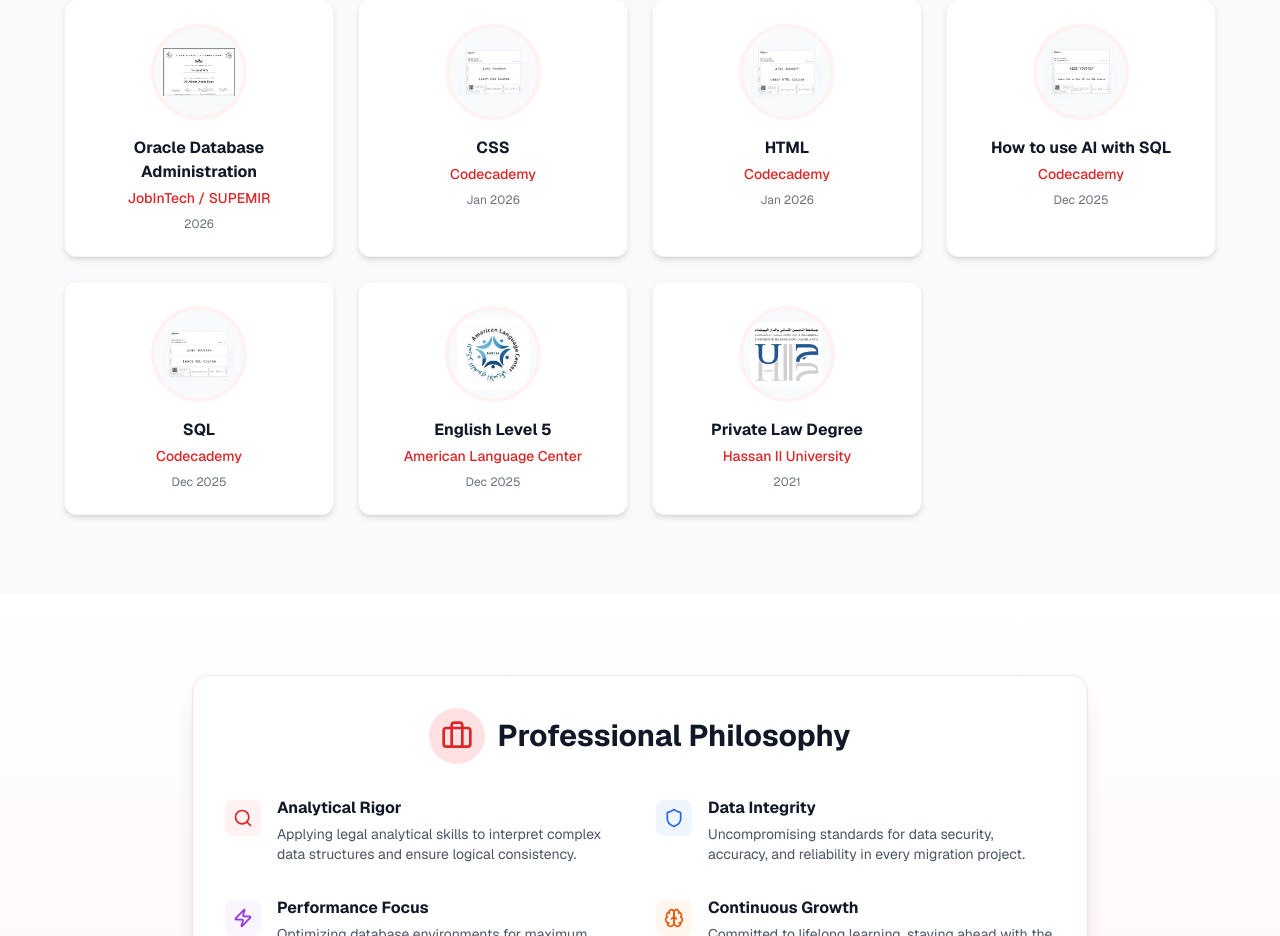
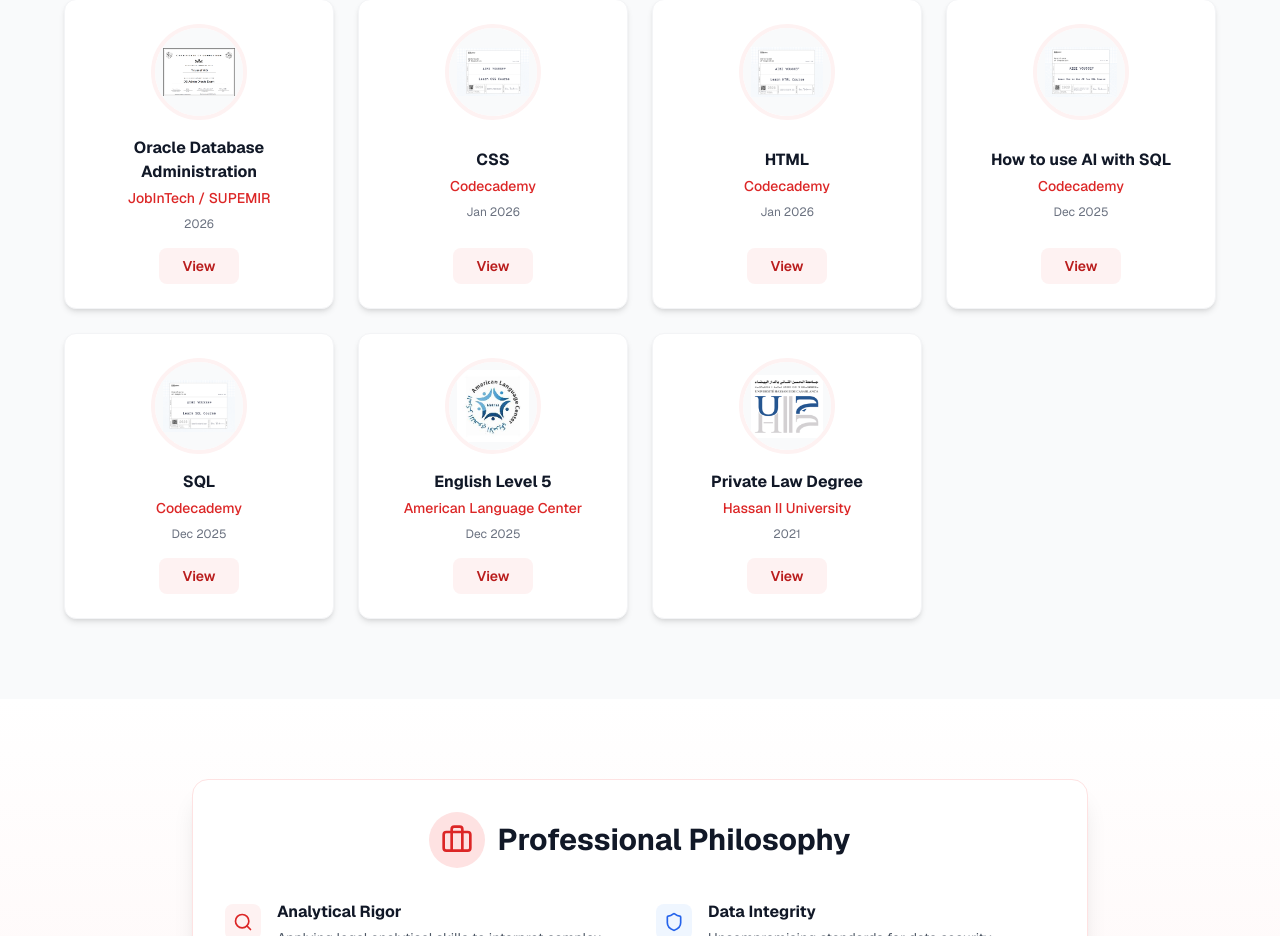
Before and after one commit to fatimaezzahra137/my-portfolio, a Next.js app: page / in a window 1280 px wide. Shown: the part 3320-4256 px from the top of the page. Built offline with nearby package versions, Linux system fonts and the light colour scheme.

Commit message:
Added view button

```diff
--- a/components/Certifications.tsx
+++ b/components/Certifications.tsx
@@ -10,6 +10,7 @@
     issuer: "JobInTech / SUPEMIR",
     date: "2026",
     image: "/oracle.png",
+    link: "#", // TODO: Dir lien dyal certification hna
   },
   {
     id: 2,
@@ -17,6 +18,7 @@
     issuer: "Codecademy",
     date: "Jan 2026",
     image: "/codecademy-css.png",
+    link: "#",
   },
   {
     id: 3,
@@ -24,6 +26,7 @@
     issuer: "Codecademy",
     date: "Jan 2026",
     image: "/codecademy-html.png",
+    link: "#",
   },
   {
     id: 4,
@@ -31,6 +34,7 @@
     issuer: "Codecademy",
     date: "Dec 2025",
     image: "/codecademy-ai.png",
+    link: "#",
   },
   {
     id: 5,
@@ -38,6 +42,7 @@
     issuer: "Codecademy",
     date: "Dec 2025",
     image: "/codecademy-sql.png",
+    link: "#",
   },
   {
     id: 6,
@@ -45,6 +50,7 @@
     issuer: "American Language Center",
     date: "Dec 2025",
     image: "/alc.png",
+    link: "#",
   },
   {
     id: 7,
@@ -52,6 +58,7 @@
     issuer: "Hassan II University",
     date: "2021",
     image: "/university.png",
+    link: "#",
   }
 ];
 
@@ -95,9 +102,20 @@
                  />
               </div>
 
-              <h3 className="font-bold text-gray-900 mb-1">{cert.title}</h3>
-              <p className="text-sm text-red-600 font-medium mb-2">{cert.issuer}</p>
-              <p className="text-xs text-gray-500">{cert.date}</p>
+              <div className="flex-grow flex flex-col justify-center">
+                <h3 className="font-bold text-gray-900 mb-1">{cert.title}</h3>
+                <p className="text-sm text-red-600 font-medium mb-2">{cert.issuer}</p>
+                <p className="text-xs text-gray-500">{cert.date}</p>
+              </div>
+
+              <a
+                href={cert.link}
+                target="_blank"
+                rel="noopener noreferrer"
+                className="mt-4 px-6 py-2 bg-red-50 text-red-700 font-semibold rounded-lg text-sm hover:bg-red-100 transition-colors w-full sm:w-auto"
+              >
+                View
+              </a>
             </div>
           ))}
         </div>
```
